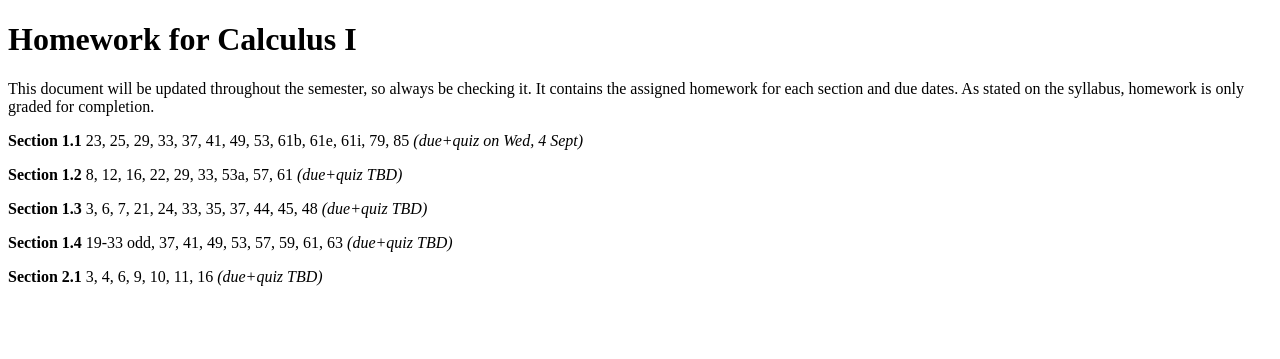
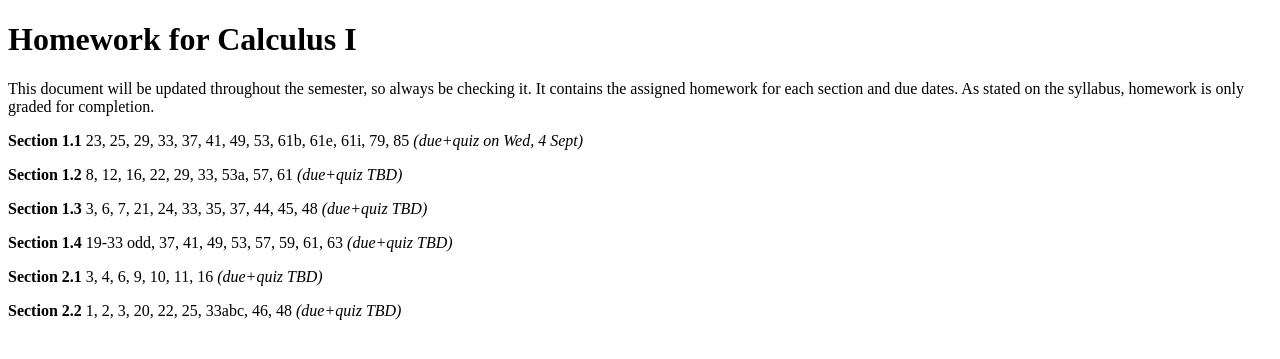
Before and after one commit to danielmichaelcicala/danielmichaelcicala.github.io, a Jekyll site: the page assets/f19-111707_hw.html, which Jekyll copies as it is, in a window 1280 px wide. Shown: the top 359 px of the page. Built offline with Jekyll 4.4.1, drawn with Linux system fonts in a browser that asks for light colours.

Commit message:
add 2.2 to calc hw again

```diff
--- a/assets/f19-111707_hw.html
+++ b/assets/f19-111707_hw.html
@@ -21,5 +21,6 @@ pandoc f19-111707_hw.md -f markdown -t html -s -o f19-111707_hw.html
 <p><strong>Section 1.3</strong> 3, 6, 7, 21, 24, 33, 35, 37, 44, 45, 48 <em>(due+quiz TBD)</em></p>
 <p><strong>Section 1.4</strong> 19-33 odd, 37, 41, 49, 53, 57, 59, 61, 63 <em>(due+quiz TBD)</em></p>
 <p><strong>Section 2.1</strong> 3, 4, 6, 9, 10, 11, 16 <em>(due+quiz TBD)</em></p>
+<p><strong>Section 2.2</strong> 1, 2, 3, 20, 22, 25, 33abc, 46, 48 <em>(due+quiz TBD)</em></p>
 </body>
 </html>
```
